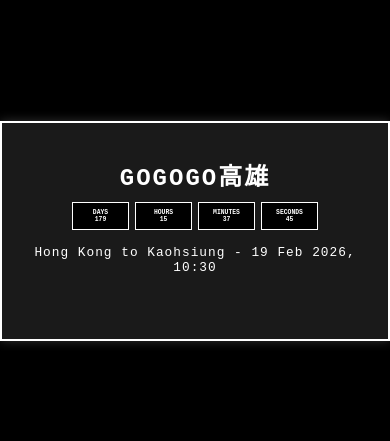
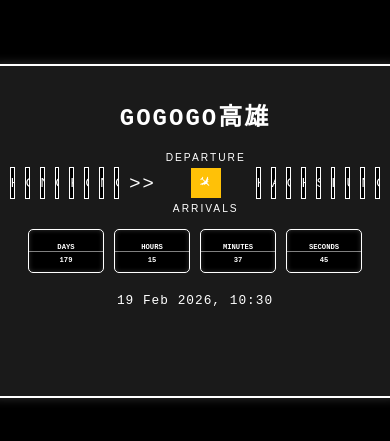
Before and after one commit to hajime-dot/kaohsiung-trip, a plain HTML site: page index.html in a window 390 px wide. Shown: the part 191-632 px from the top of the page. Drawn offline with Linux system fonts and the light colour scheme.

Commit message:
Update index.html

```diff
--- a/index.html
+++ b/index.html
@@ -1,43 +1,4 @@
-<script type="text/javascript">
-        var gk_isXlsx = false;
-        var gk_xlsxFileLookup = {};
-        var gk_fileData = {};
-        function filledCell(cell) {
-          return cell !== '' && cell != null;
-        }
-        function loadFileData(filename) {
-        if (gk_isXlsx && gk_xlsxFileLookup[filename]) {
-            try {
-                var workbook = XLSX.read(gk_fileData[filename], { type: 'base64' });
-                var firstSheetName = workbook.SheetNames[0];
-                var worksheet = workbook.Sheets[firstSheetName];
-
-                // Convert sheet to JSON to filter blank rows
-                var jsonData = XLSX.utils.sheet_to_json(worksheet, { header: 1, blankrows: false, defval: '' });
-                // Filter out blank rows (rows where all cells are empty, null, or undefined)
-                var filteredData = jsonData.filter(row => row.some(filledCell));
-
-                // Heuristic to find the header row by ignoring rows with fewer filled cells than the next row
-                var headerRowIndex = filteredData.findIndex((row, index) =>
-                  row.filter(filledCell).length >= filteredData[index + 1]?.filter(filledCell).length
-                );
-                // Fallback
-                if (headerRowIndex === -1 || headerRowIndex > 25) {
-                  headerRowIndex = 0;
-                }
-
-                // Convert filtered JSON back to CSV
-                var csv = XLSX.utils.aoa_to_sheet(filteredData.slice(headerRowIndex)); // Create a new sheet from filtered array of arrays
-                csv = XLSX.utils.sheet_to_csv(csv, { header: 1 });
-                return csv;
-            } catch (e) {
-                console.error(e);
-                return "";
-            }
-        }
-        return gk_fileData[filename] || "";
-        }
-        </script><!DOCTYPE html>
+<!DOCTYPE html>
 <html lang="en">
 <head>
   <meta charset="UTF-8">
@@ -56,91 +17,183 @@
       overflow: auto;
     }
     .rectangle-frame {
-      position: relative;
       width: 90vw;
-      max-width: 600px;
+      max-width: 900px;
       height: auto;
-      min-height: 250px;
+      min-height: 350px;
       background: #1a1a1a;
       border: 2px solid #fff;
       box-shadow: 0 0 10px rgba(255, 255, 255, 0.2);
-      padding: 10px;
-    }
-    .container {
+      padding: 20px;
       text-align: center;
-      padding: 15px;
-      background: transparent;
     }
     h1 {
       font-size: clamp(1.5em, 5vw, 2em);
-      margin-bottom: 10px;
+      margin-bottom: 20px;
       text-transform: uppercase;
       letter-spacing: 2px;
+    }
+    .location {
+      display: flex;
+      justify-content: center;
+      align-items: center;
+      gap: 10px;
+      font-size: clamp(1.2em, 4vw, 1.8em);
+      margin-bottom: 15px;
+      letter-spacing: 2px;
+      text-transform: uppercase;
+      font-family: 'Arial', sans-serif;
+    }
+    .location .flip-block {
+      display: inline-block;
+      width: 30px;
+      height: 40px;
+      background: #000;
+      border: 1px solid #fff;
+      position: relative;
+      overflow: hidden;
+      text-align: center;
+      line-height: 40px;
+    }
+    .location .arrow {
+      font-size: 1.5em;
+      color: #fff;
+    }
+    .location .status {
+      display: flex;
+      flex-direction: column;
+      align-items: center;
+      gap: 5px;
+    }
+    .location .status span {
+      font-size: 0.8em;
+      color: #fff;
+    }
+    .location .status .icon {
+      width: 40px;
+      height: 40px;
+      background: #ffc107;
+      display: flex;
+      align-items: center;
+      justify-content: center;
+    }
+    .location .status .icon::before {
+      content: "✈";
+      font-size: 1.2em;
+      transform: rotate(45deg);
     }
     .timer {
       display: flex;
       justify-content: center;
-      gap: 8px;
-      font-size: clamp(1.2em, 4vw, 2em);
+      gap: 15px;
+      font-size: clamp(2.5em, 6vw, 4em);
       font-weight: bold;
       flex-wrap: wrap;
     }
     .timer div {
       background-color: #000;
-      padding: 8px 12px;
+      padding: 10px 15px;
       border: 1px solid #fff;
-      min-width: 50px;
+      min-width: 80px;
       text-align: center;
+      border-radius: 5px;
+      box-shadow: inset 0 0 5px #333;
+      position: relative;
+      overflow: hidden;
+    }
+    .timer div::before {
+      content: '';
+      position: absolute;
+      top: 50%;
+      left: 0;
+      width: 100%;
+      height: 1px;
+      background: #fff;
+      opacity: 0.5;
     }
     .timer span {
       display: block;
-      font-size: 0.4em;
+      font-size: 0.3em;
       text-transform: uppercase;
+      margin-top: 5px;
     }
     .info {
-      margin-top: 15px;
+      margin-top: 20px;
       font-size: clamp(0.8em, 3vw, 1em);
       letter-spacing: 1px;
     }
     @media (max-width: 600px) {
       .rectangle-frame {
         width: 95vw;
-        min-height: 200px;
-        padding: 8px;
+        min-height: 300px;
+        padding: 15px;
       }
-      .container {
-        padding: 10px;
+      .location {
+        font-size: clamp(1em, 3.5vw, 1.5em);
+      }
+      .location .flip-block {
+        width: 25px;
+        height: 35px;
+        line-height: 35px;
+      }
+      .location .status .icon {
+        width: 35px;
+        height: 35px;
       }
       .timer {
-        gap: 6px;
+        gap: 10px;
+        font-size: clamp(1.8em, 5vw, 3em);
       }
       .timer div {
-        padding: 6px 10px;
-        min-width: 40px;
+        padding: 8px 12px;
+        min-width: 60px;
       }
     }
     @media (max-width: 400px) {
       .timer {
-        font-size: clamp(1em, 3.5vw, 1.5em);
+        font-size: clamp(1.5em, 4vw, 2.5em);
       }
       .timer div {
-        min-width: 35px;
+        min-width: 50px;
+      }
+      .location {
+        font-size: clamp(0.8em, 3vw, 1.2em);
+      }
+      .location .flip-block {
+        width: 20px;
+        height: 30px;
+        line-height: 30px;
+      }
+      .location .status .icon {
+        width: 30px;
+        height: 30px;
       }
     }
   </style>
 </head>
 <body>
   <div class="rectangle-frame">
-    <div class="container">
-      <h1>GOGOGO高雄</h1>
-      <div class="timer">
-        <div><span>Days</span><span id="days">0</span></div>
-        <div><span>Hours</span><span id="hours">0</span></div>
-        <div><span>Minutes</span><span id="minutes">0</span></div>
-        <div><span>Seconds</span><span id="seconds">0</span></div>
+    <h1>GOGOGO高雄</h1>
+    <div class="location">
+      <div class="flip-block">H</div><div class="flip-block">O</div><div class="flip-block">N</div><div class="flip-block">G</div>
+      <div class="flip-block">K</div><div class="flip-block">O</div><div class="flip-block">N</div><div class="flip-block">G</div>
+      <div class="arrow">&gt;&gt;</div>
+      <div class="status">
+        <span>DEPARTURE</span>
+        <div class="icon"></div>
+        <span>ARRIVALS</span>
       </div>
-      <div class="info">Hong Kong to Kaohsiung - 19 Feb 2026, 10:30</div>
+      <div class="flip-block">K</div><div class="flip-block">A</div><div class="flip-block">O</div><div class="flip-block">H</div>
+      <div class="flip-block">S</div><div class="flip-block">I</div><div class="flip-block">U</div><div class="flip-block">N</div>
+      <div class="flip-block">G</div>
     </div>
+    <div class="timer">
+      <div><span>Days</span><span id="days">0</span></div>
+      <div><span>Hours</span><span id="hours">0</span></div>
+      <div><span>Minutes</span><span id="minutes">0</span></div>
+      <div><span>Seconds</span><span id="seconds">0</span></div>
+    </div>
+    <div class="info">19 Feb 2026, 10:30</div>
   </div>
   <script>
     const tripDate = new Date('2026-02-19T10:30:00+08:00').getTime();
```
